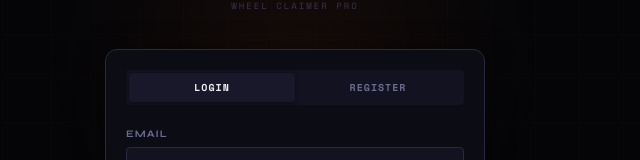
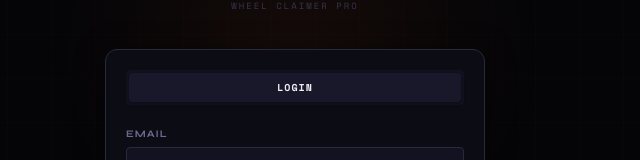
Before and after one commit to basharatali122/onjoo-spin, a React (Vite) app: page /login in a window 1280 px wide. Shown: the part 274-434 px from the top of the page, without its empty margins (345-985 px from the left). Built offline with nearby package versions, Linux system fonts and the light colour scheme; no server answers; the HTML template or start-up script is replaced by a standard one.

Commit message:
remove register page

```diff
--- a/src/pages/LoginPage.jsx
+++ b/src/pages/LoginPage.jsx
@@ -73,7 +73,7 @@ export default function LoginPage() {
             display: 'flex', background: 'var(--bg-raised)',
             borderRadius: 'var(--radius-sm)', padding: 3, marginBottom: 22,
           }}>
-            {['login', 'register'].map(m => (
+            {['login'].map(m => (
               <button key={m} onClick={() => setMode(m)} style={{
                 flex: 1, padding: '7px 0', border: 'none', cursor: 'pointer',
                 borderRadius: 'var(--radius-sm)',
```
